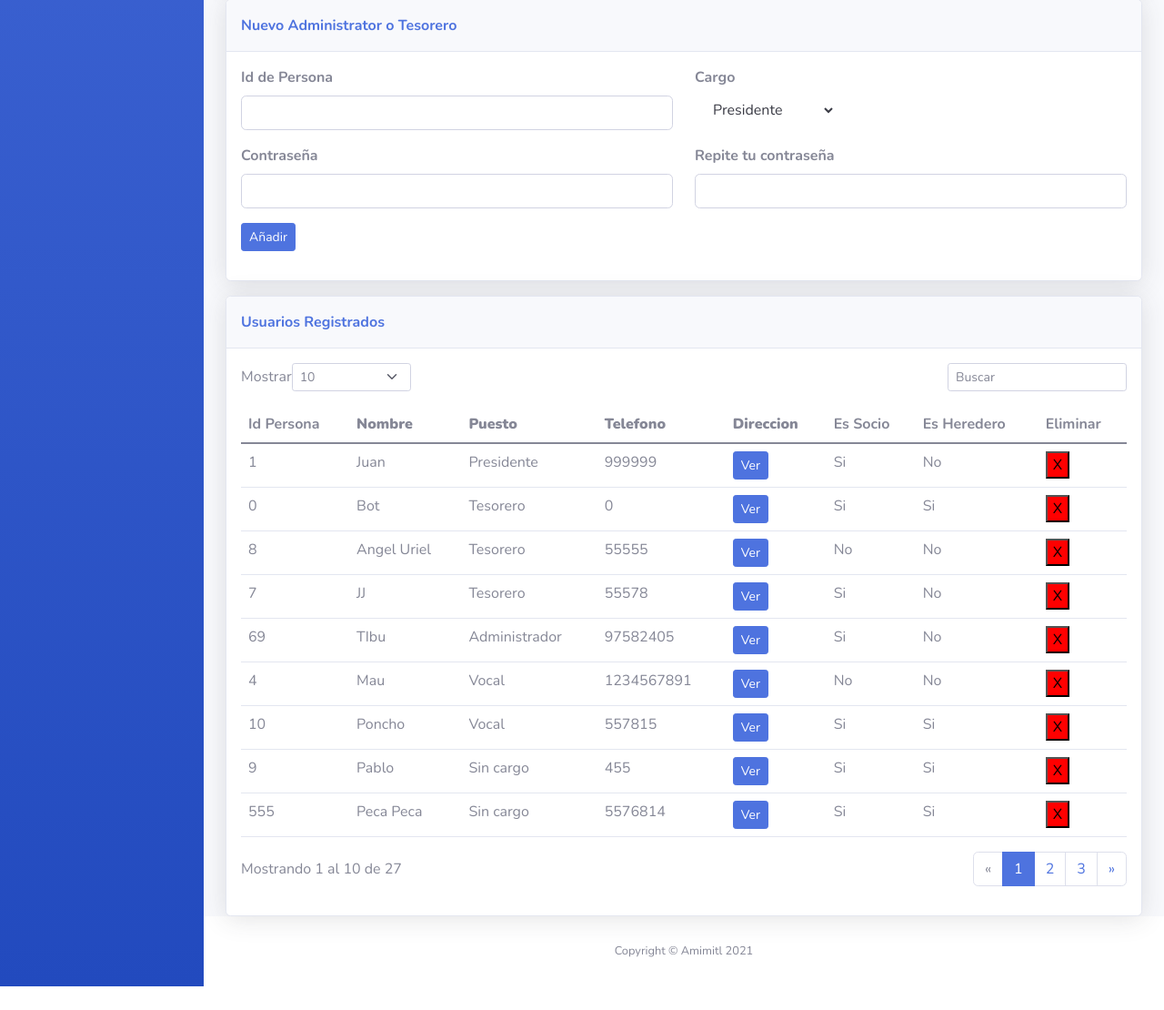
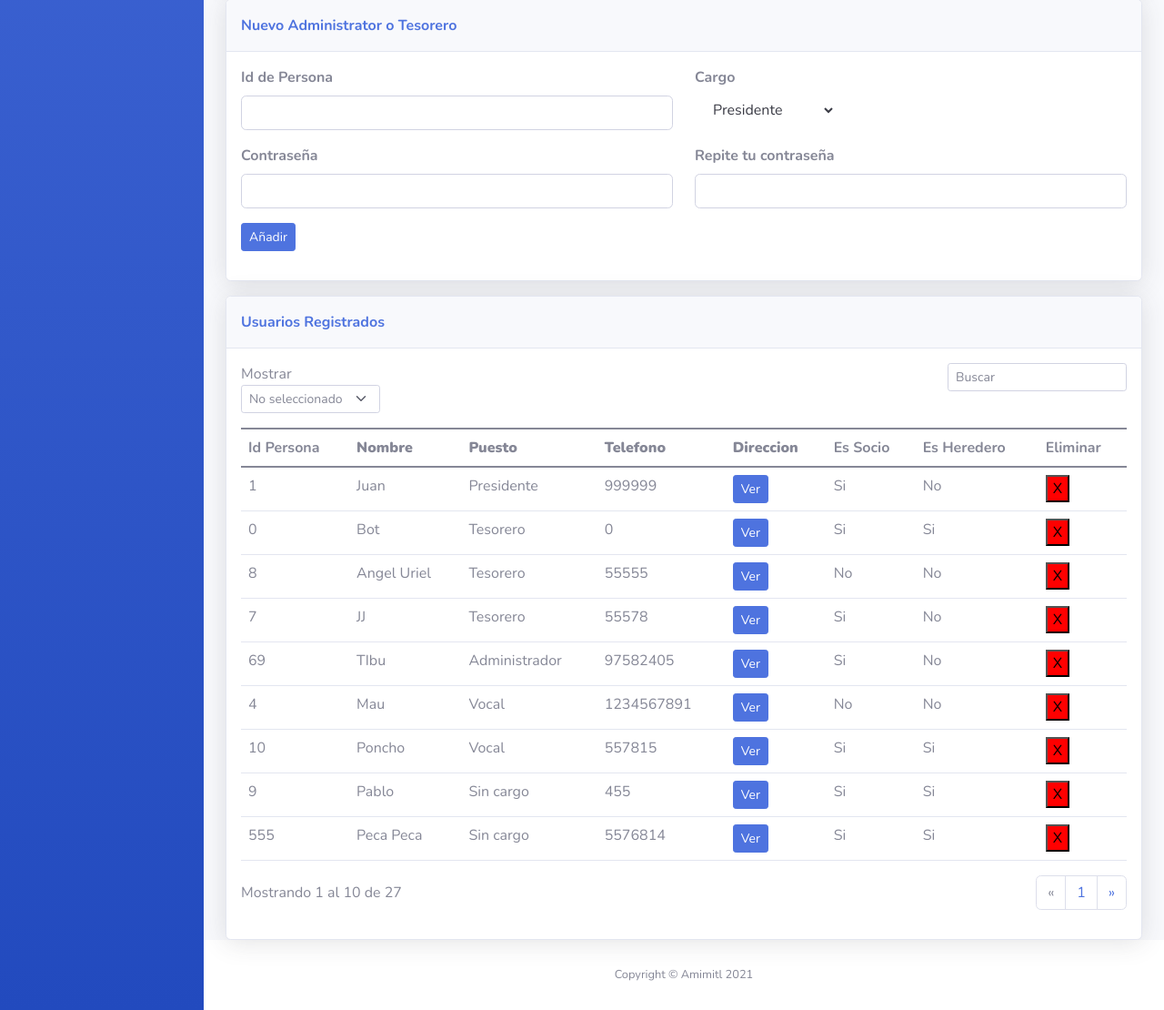
Before and after one commit to pabloacostaflores/control-of-association-members, a PHP site: page / in a window 1280 px wide. Shown: the part 1267-2377 px from the top of the page at 91% size. Before the commit the page ends 2351 px from the top, so only its background shows below. Run offline with PHP 8.4, Linux system fonts and the light colour scheme; a user stored in the database is signed in; data comes from the database, SQL or seed files in the repository; some libraries are stand-ins or nearby versions.

Commit message:
Intento fallido :c

```diff
--- a/index.php
+++ b/index.php
@@ -201,12 +201,12 @@
                         <div class="card-body">
                             <div class="row">
                                 <div class="col-md-6 text-nowrap">
-                                    <div id="dataTable_length-1" class="dataTables_length" aria-controls="dataTable"><label class="form-label">Mostrar<select class="d-inline-block form-select form-select-sm">
-                                                <option value="10" selected="">10</option>
-                                                <option value="25">25</option>
-                                                <option value="50">50</option>
-                                                <option value="100">100</option>
-                                            </select>&nbsp;</label></div>
+                                    <div id="dataTable_length-1" class="dataTables_length" aria-controls="dataTable"><label class="form-label">Mostrar<form method="post" action="#"><select name="limit-records" id="limit-records" class="d-inline-block form-select form-select-sm">
+                                                <option selected="selected">No seleccionado</option>
+                                                <?php foreach([25,50,100,500] as $limit) : ?>
+                                                    <option <?php if( isset($_POST["limit-records"]) && $_POST["limit-records"] == $limit) echo "selected" ?> value="<?= $limit; ?>"><?= $limit; ?></option>
+                                                <?php endforeach; ?>
+                                            </select>&nbsp;</form></label></div>
                                 </div>
                                 <div class="col-md-6">
                                     <div class="text-md-end dataTables_filter" id="dataTable_filter-1"><label class="form-label"><input type="search" class="form-control form-control-sm" aria-controls="dataTable" placeholder="Buscar"></label></div>
@@ -226,20 +226,26 @@
                                             <th>Eliminar</th>
                                         </tr>
                                     </thead>
+                                    <div class="pagination">
                                     <tbody>
                                     <?php
                                         include("assets/php/conexion.php");
                                         //Probando paginacion
-                                        $limit = isset($_POST["limit"]) ? $_POST["limit"] : 10;
+                                        $limit = isset($_POST["limit-records"]) ? $_POST["limit-records"] : 10;
                                         $page = isset($GET["page"]) ? $GET["page"] : 1;
                                         $start = ($page - 1) * $limit;
-                                        $sql = "SELECT * FROM persona LIMIT $start, $limit";
-                                        $num = $conn -> Query("SELECT COUNT(idPersona) as id FROM persona");
+
+                                        $sql2 = "SELECT p.idPersona, p.Nombre, c.NombreCargo, p.Telefono, p.coordX, p.coordY, p.EsSocio, p.EsHeredero FROM cargo c, administrador a, persona p WHERE (a.Persona_idPersona = p.idPersona and a.Cargo_idCargo = c.idCargo) LIMIT $start, $limit";
+                                        $result2 = mysqli_query($conn, $sql2);
+
+                                        $num = $conn -> query("SELECT COUNT(p.idPersona) as id FROM cargo c, administrador a, persona p WHERE a.Persona_idPersona = p.idPersona and a.Cargo_idCargo = c.idCargo;");
                                         $custNums = $num -> fetch_all(MYSQLI_ASSOC);
                                         $total = $custNums[0]['id'];
-                                        $result = mysqli_query($conn, $sql);
-                                        $sql2 = "SELECT p.idPersona, p.Nombre, c.NombreCargo, p.Telefono, p.coordX, p.coordY, p.EsSocio, p.EsHeredero FROM cargo c, administrador a, persona p WHERE a.Persona_idPersona = p.idPersona and a.Cargo_idCargo = c.idCargo;";
-                                        $result2 = mysqli_query($conn, $sql2);
+                                        $pages = ceil($total / $limit);
+
+                                        $Previous = $page - 1;
+                                        $Next = $page + 1;
+
                                         while($mostrar = mysqli_fetch_array($result2)){
                                             $cargo = $mostrar['NombreCargo'];
                                         ?>
@@ -285,7 +291,7 @@
                                         ?>
                                         <?php
                                         include("assets/php/conexion.php");
-                                        $sql = "SELECT * FROM persona WHERE idPersona NOT IN (SELECT Persona_idPersona FROM administrador)";
+                                        $sql = "SELECT * FROM persona WHERE idPersona NOT IN (SELECT Persona_idPersona FROM administrador) LIMIT $start, $limit";
                                         $result = mysqli_query($conn, $sql);
                                         while($mostrar = mysqli_fetch_array($result)){
                                             $cargo = "Sin cargo";
@@ -333,6 +339,7 @@
                                         ?>
 
                                     </tbody>
+                                    </div>
                                     <tfoot>
                                         <tr></tr>
                                     </tfoot>
@@ -346,10 +353,10 @@
                                     <nav class="d-lg-flex justify-content-lg-end dataTables_paginate paging_simple_numbers">
                                         <ul class="pagination">
                                             <li class="page-item disabled"><a class="page-link" href="index.php?page=<?$Previous; ?>" aria-label="Previous"><span aria-hidden="true">«</span></a></li>
-                                            <li class="page-item active"><a class="page-link" href="#">1</a></li>
-                                            <li class="page-item"><a class="page-link" href="#">2</a></li>
-                                            <li class="page-item"><a class="page-link" href="#">3</a></li>
-                                            <li class="page-item"><a class="page-link" href="#" aria-label="Next"><span aria-hidden="true">»</span></a></li>
+                                            <?php for($i = 1; $i <= $pages; $i++) : ?>
+                                                <li class="page-item"><a class="page-link" href="index.php?page= <?= $i;?>"><?= $i; ?></a></li>
+                                            <?php endfor; ?>
+                                            <li class="page-item"><a class="page-link" href="index.php?page=<?$Next; ?>" aria-label="Next"><span aria-hidden="true">»</span></a></li>
                                         </ul>
                                     </nav>
                                 </div>
@@ -415,6 +422,22 @@
             document.getElementById("mapUsuario").style.display = "none";
         });
     </script>
+    <script type="text/javascript">
+        $(document).ready(function(){
+            $("#limit-records").change(function(){
+                $('form').submit();
+            })
+        })
+    </script>
+    <script>
+        // Basic example
+        $(document).ready(function () {
+            $('#dataTable').DataTable({
+                "pagingType": "simple_numbers" // "simple" option for 'Previous' and 'Next' buttons only
+            });
+            $('.dataTables_length').addClass('bs-select');
+        });
+    </script>
     <script src="https://maps.googleapis.com/maps/api/js?key=AIzaSyCp0oPxwXimtvim2A34gQu5pqMcYH5WXSs&callback=initMap"
         async defer></script>
     <script src="assets/bootstrap/js/bootstrap.min.js"></script>
```
